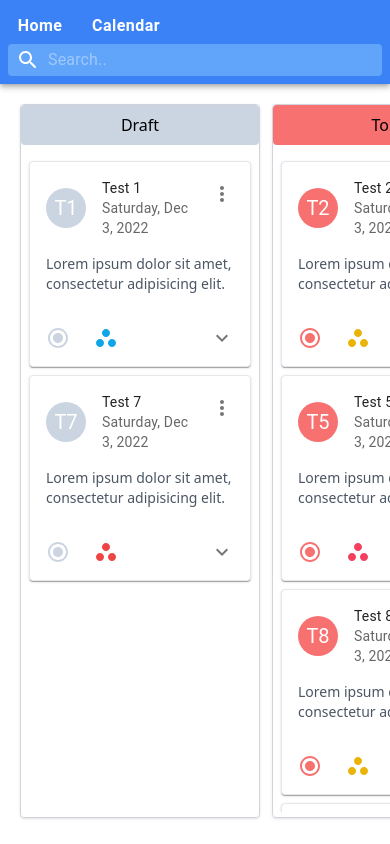
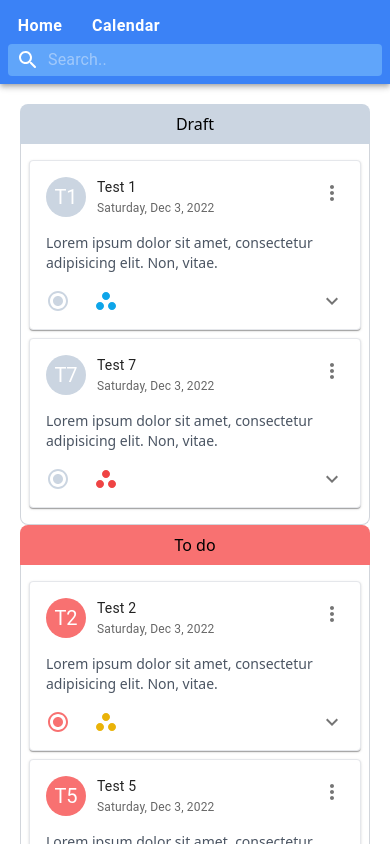
Before and after one commit to arturoluona/tasks-calendar, a React (Vite) app: page / in a window 390 px wide. Shown: the top 844 px of the page. Built offline with nearby package versions, Linux system fonts and the light colour scheme.

Commit message:
grid mobil

```diff
--- a/package.json
+++ b/package.json
@@ -19,6 +19,7 @@
     "@mui/material": "^5.10.16",
     "@types/node": "^16.18.3",
     "react": "^18.2.0",
+    "react-device-detect": "^2.2.2",
     "react-dom": "^18.2.0",
     "react-router-dom": "^6.4.4"
   },
--- a/src/components/ListTask/ListTask.tsx
+++ b/src/components/ListTask/ListTask.tsx
@@ -1,7 +1,13 @@
-import React from 'react';
+import React, { useState } from 'react';
+import { isMobile } from 'react-device-detect';
+import { Collapse } from '@mui/material';
 import { TaskCard } from '@/components';
 import { StatusEnum, Task } from '@/models';
 import { getNameByEnum } from '@/utils';
+import {
+  ExpandLess as ExpandLessIcon,
+  ExpandMore as ExpandMoreIcon,
+} from '@mui/icons-material';
 
 /** Interface props. */
 interface ListTaskProps {
@@ -15,12 +21,41 @@ const ListTask: React.FC<ListTaskProps> = ({
   tasks,
   status,
 }): React.ReactElement => {
+  const [isExpanded, setExpanded] = useState(false);
+
+  /** Toggle expand list tasks only for mobile. */
+  const toggleListMobile = () => {
+    isMobile && setExpanded(!isExpanded);
+  };
+
   return (
-    <div className="min-w-[240px] w-1/4 rounded border border-gray-300 shadow h-[calc(100vh-130px)] sm:h-[calc(100vh-100px)]">
-      <div className={'w-full p-2 rounded text-center bg-' + status}>
+    <div className="w-full sm:min-w-[240px] sm:w-1/4 h-full sm:h-[calc(100vh-100px)]">
+      <div
+        onClick={toggleListMobile}
+        className={
+          (isMobile
+            ? (isExpanded ? 'rounded-t-lg ' : 'rounded-lg ') +
+              'text-left flex justify-between '
+            : 'rounded-t-lg text-center ') +
+          'w-full p-2 bg-' +
+          status
+        }
+      >
         {getNameByEnum(status)}
+        {isMobile && (
+          <>
+            {!isExpanded && <ExpandMoreIcon />}
+            {isExpanded && <ExpandLessIcon />}
+          </>
+        )}
       </div>
-      <div className="p-2 h-[calc(100%-45px)] overflow-auto scrollbar">
+      <Collapse
+        in={(isMobile && isExpanded) || !isMobile}
+        className={
+          (isMobile ? 'mb-2 ' : 'h-[calc(100%-45px)] ') +
+          'border border-gray-300 border-t-0 rounded-b-lg p-2 overflow-auto scrollbar'
+        }
+      >
         {tasks &&
           tasks.length &&
           tasks.map((task) => (
@@ -31,7 +66,7 @@ const ListTask: React.FC<ListTaskProps> = ({
         {((tasks && !tasks.length) || !tasks) && (
           <p className="text-center text-sm">There are no tasks to list.</p>
         )}
-      </div>
+      </Collapse>
     </div>
   );
 };
--- a/src/components/TaskCard/TaskCard.tsx
+++ b/src/components/TaskCard/TaskCard.tsx
@@ -49,16 +49,20 @@ const TaskCard: React.FC<TaskCardProps> = ({ task }): React.ReactElement => {
     <Card className="border">
       <CardHeader
         avatar={
-          <Avatar className={'bg-' + task.status} aria-label="recipe">
+          <Avatar className={'mr-[-5px] bg-' + task.status} aria-label="recipe">
             {getInitialsAvatar()}
           </Avatar>
         }
         action={<MenuCard />}
-        className="pb-0"
+        className="pb-0 truncate"
         title={task.name}
-        subheader={shortDate(task.date)}
+        subheader={
+          <span className="text-xs w-[20px] truncate">
+            {shortDate(task.date)}
+          </span>
+        }
       />
-      <CardContent>
+      <CardContent className="pb-0">
         <Collapse
           in={isShowMore}
           collapsedSize={40}
--- a/src/pages/Dashboard/Dashboard.tsx
+++ b/src/pages/Dashboard/Dashboard.tsx
@@ -3,9 +3,11 @@ import { ListTask } from '@/components';
 import { tasks } from '@/utils';
 import { StatusEnum } from '@/models';
 
+// TODO: react-dnd || @dnd-kit/core
+
 const Dashboard = () => {
   return (
-    <div className="flex gap-3 h-full p-5 scrollbar overflow-x-auto overflow-y-hidden">
+    <div className=" flex flex-col sm:flex-row gap-0 sm:gap-3 h-full p-5 scrollbar overflow-x-auto overflow-y-hidden">
       <ListTask
         tasks={tasks.filter((task) => task.status === StatusEnum.Draft)}
         status={StatusEnum.Draft}
```
Also changed, not shown: 1 other file (tests, documents, lock files or other folders).
